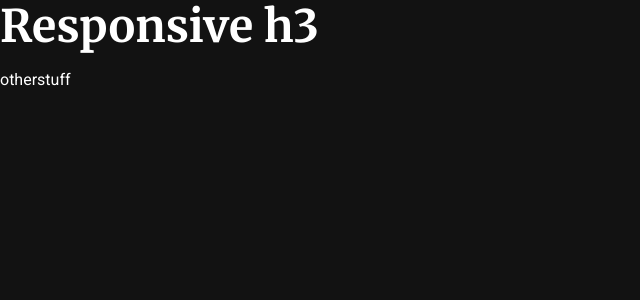
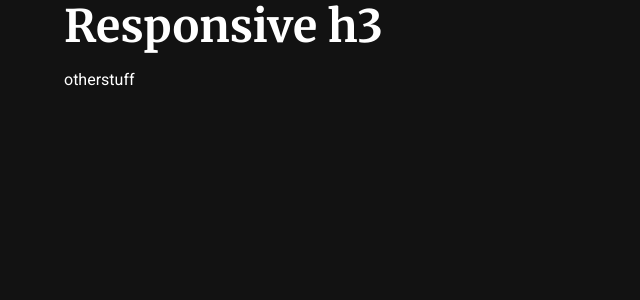
Before and after one commit to pengying/incremental-blog, a Next.js app: page / in a window 1280 px wide. Shown: the top 300 px of the page, without its empty margins (0-640 px from the left). Built offline with nearby package versions, Linux system fonts and the light colour scheme.

Commit message:
adding some mui components

```diff
--- a/app/layout.tsx
+++ b/app/layout.tsx
@@ -2,6 +2,8 @@ import * as React from 'react';
 import type { Metadata } from 'next'
 import Header from './components/header';
 import ThemeRegistry from './theme-registry';
+import CssBaseline from '@mui/material/CssBaseline';
+import Container from '@mui/material/Container';
 
 export const metadata: Metadata = {
   title: 'Create Next App',
@@ -16,10 +18,13 @@ export default function RootLayout({
   return (
     <html lang="en">
       <body>
+      <Container maxWidth="lg">
         <ThemeRegistry options={{ key: 'mui' }}>
           {children}
         </ThemeRegistry>
+        </Container>
       </body>
+
     </html>
   )
 }
```
